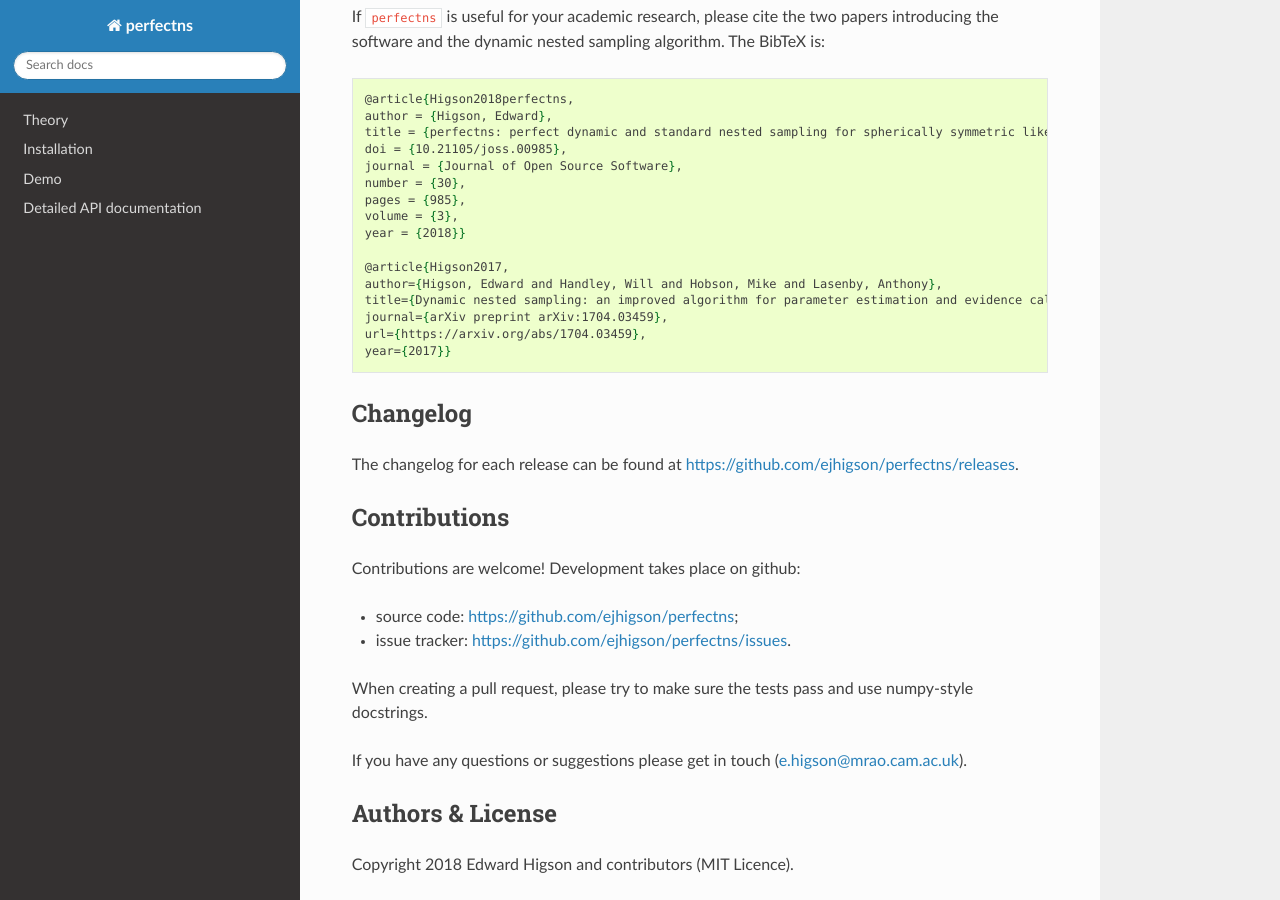
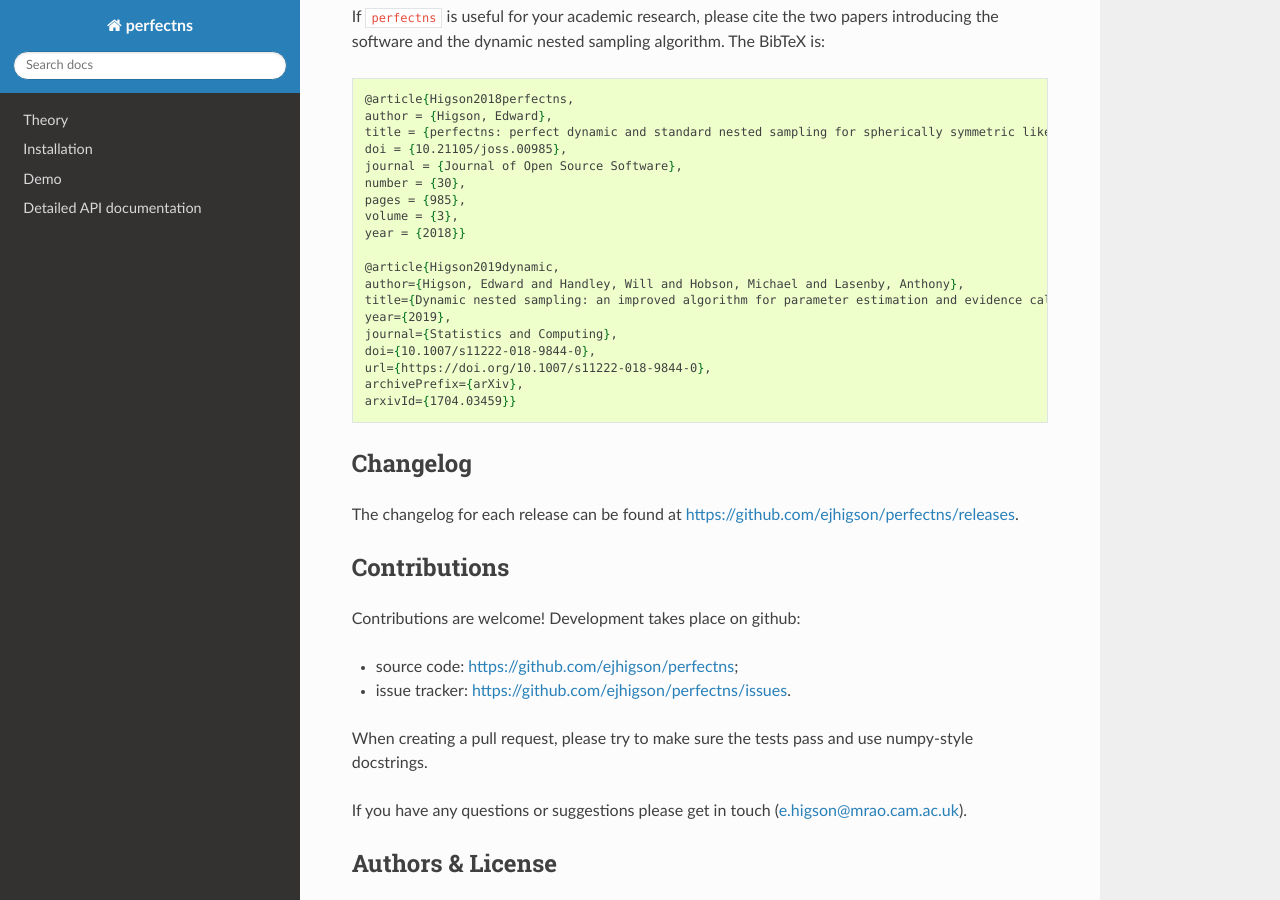
Before and after one commit to ejhigson/perfectns, a Sphinx documentation site: the page built from docs/index.rst, in a window 1280 px wide and 900 px high, scrolled down 1754 px. Built offline with Sphinx 7.4.7 and the Read the Docs theme 2.0.0, drawn with Linux system fonts in a browser that asks for light colours; some of the changed text lies outside the part shown.

Commit message:
updated DNS paper reference in index.rst

```diff
--- a/docs/index.rst
+++ b/docs/index.rst
@@ -15,7 +15,7 @@
    :target: https://github.com/ejhigson/perfectns/blob/master/LICENSE
 
 Nested sampling (`Skilling, 2006 <https://projecteuclid.org/euclid.ba/1340370944>`_) is a popular numerical method for Bayesian computation, which simultaneously generates samples from the posterior distribution and an estimate of the Bayesian evidence for a given likelihood and prior.
-Dynamic nested sampling (`Higson et al., 2017 <https://arxiv.org/abs/1704.03459>`_) is a generalisation of the nested sampling algorithm which can provide order-of-magnitude increases in computational efficiency.
+Dynamic nested sampling (`Higson et al., 2019a <https://doi.org/10.1007/s11222-018-9844-0>`_) is a generalisation of the nested sampling algorithm which can provide order-of-magnitude increases in computational efficiency.
 
 ``perfectns`` performs dynamic nested sampling and standard nested sampling for spherically symmetric likelihoods and priors, and analyses the samples produced.
 The spherical symmetry allows the nested sampling algorithm to be followed "perfectly" - i.e. without additional errors due to correlations between samples, which are present in other nested sampling software.
@@ -56,12 +56,15 @@
     volume = {3},
     year = {2018}}
 
-    @article{Higson2017,
-    author={Higson, Edward and Handley, Will and Hobson, Mike and Lasenby, Anthony},
+    @article{Higson2019dynamic,
+    author={Higson, Edward and Handley, Will and Hobson, Michael and Lasenby, Anthony},
     title={Dynamic nested sampling: an improved algorithm for parameter estimation and evidence calculation},
-    journal={arXiv preprint arXiv:1704.03459},
-    url={https://arxiv.org/abs/1704.03459},
-    year={2017}}
+    year={2019},
+    journal={Statistics and Computing},
+    doi={10.1007/s11222-018-9844-0},
+    url={https://doi.org/10.1007/s11222-018-9844-0},
+    archivePrefix={arXiv},
+    arxivId={1704.03459}}
 
 
 Changelog
```
